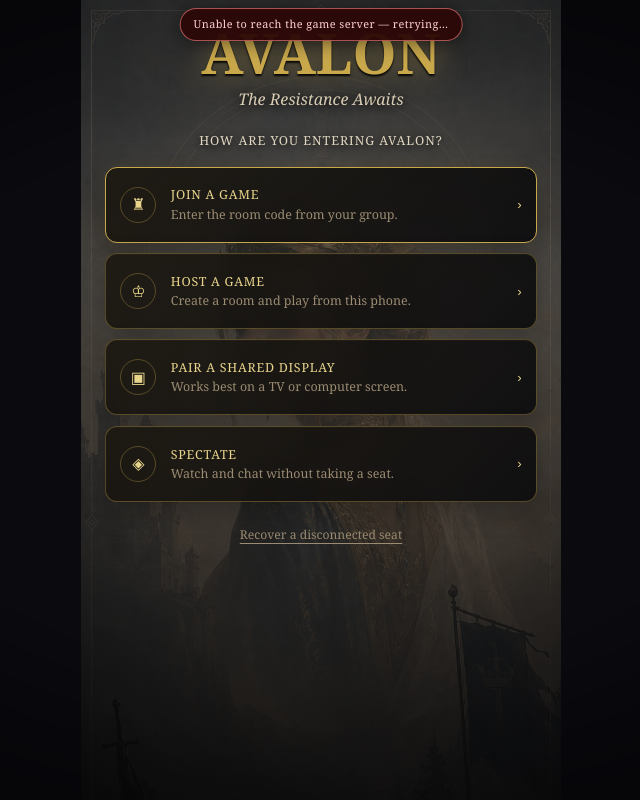
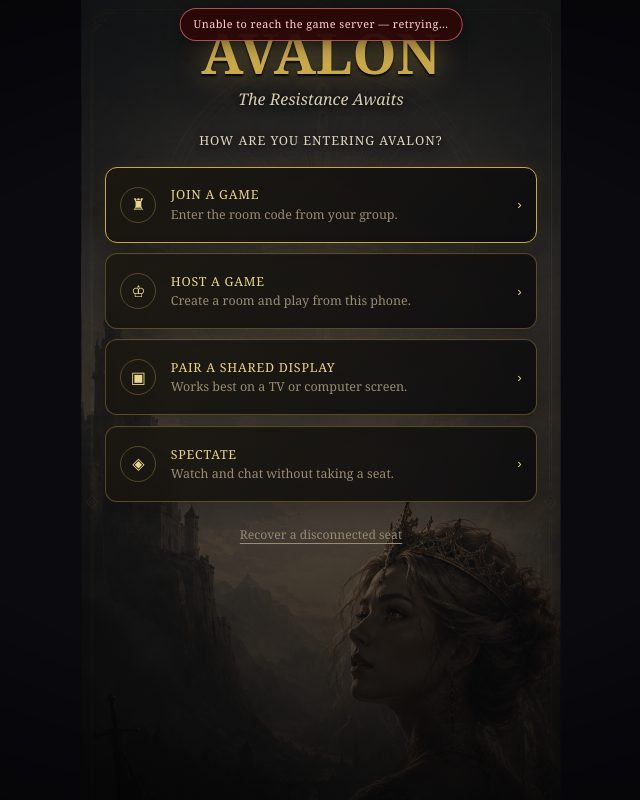
Before and after one commit to xie-git/avalon, a Flask app: page / in a window 1280 px wide. Shown: the whole page, without its empty margins (319-959 px from the left). Run offline with Flask 3, Linux system fonts and the light colour scheme; some libraries are stand-ins or nearby versions.

Commit message:
Update Avalon entry artwork

```diff
--- a/static/css/player.css
+++ b/static/css/player.css
@@ -1542,7 +1542,7 @@ body.chat-visible .screen {
     background-image:
         linear-gradient(180deg, rgba(5, 6, 7, 0.34) 0%, rgba(7, 7, 7, 0.16) 32%, rgba(4, 4, 5, 0.78) 100%),
         radial-gradient(circle at 50% 35%, transparent 0%, rgba(4, 4, 5, 0.18) 62%, rgba(3, 3, 4, 0.6) 100%),
-        url('/static/img/avalon-entry-background.png');
+        url('/static/img/avalon-entry-background.png?v=20260824-2');
     background-position: center, center, center top;
     background-repeat: no-repeat;
     background-size: cover;
--- a/templates/player.html
+++ b/templates/player.html
@@ -6,7 +6,7 @@
 <title>Avalon</title>
 <link rel="icon" href="/static/favicon.svg" type="image/svg+xml">
 <link rel="stylesheet" href="/static/css/common.css?v=20260824-round-table">
-<link rel="stylesheet" href="/static/css/player.css?v=20260824-entry-art-2">
+<link rel="stylesheet" href="/static/css/player.css?v=20260824-entry-art-3">
 </head>
 <body data-force-new="{{ 'true' if force_new else 'false' }}">
 
```
Also changed, not shown: static/img/avalon-entry-background.png.
